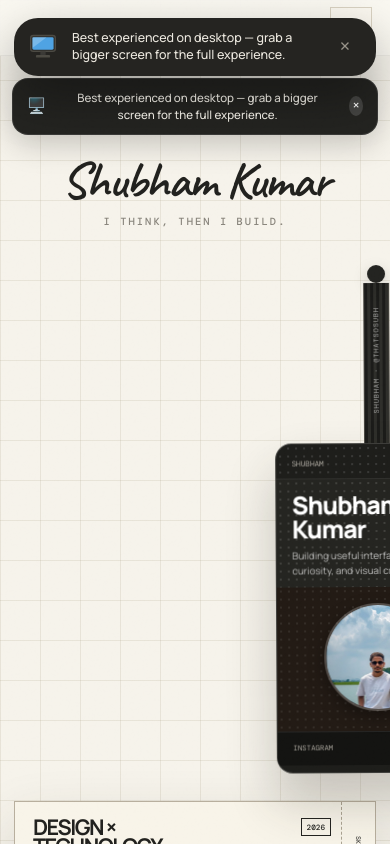
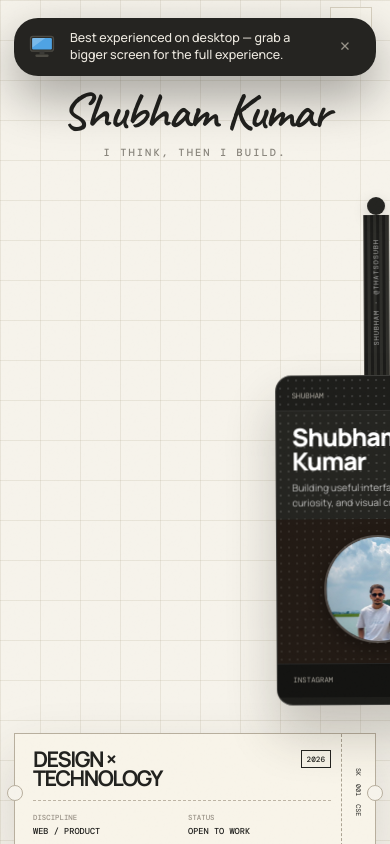
Before and after one commit to Shuv2202/portfolio, a Next.js app: page / in a window 390 px wide. Shown: the top 844 px of the page. Built offline with nearby package versions, Linux system fonts and the light colour scheme.

Commit message:
fix: transparent header scrolling behavior and 10s recurring fixed desktop notice popup alert

```diff
--- a/app/components/MobileDesktopNoticePopup.tsx
+++ b/app/components/MobileDesktopNoticePopup.tsx
@@ -1,10 +1,10 @@
 "use client";
 
-import { useEffect, useState } from "react";
+import { useEffect, useRef, useState } from "react";
 
 function DesktopMonitorIcon() {
   return (
-    <svg width="30" height="30" viewBox="0 0 34 34" fill="none" xmlns="http://www.w3.org/2000/svg">
+    <svg width="28" height="28" viewBox="0 0 34 34" fill="none" xmlns="http://www.w3.org/2000/svg">
       {/* Outer monitor bezel */}
       <rect x="3" y="4" width="28" height="18" rx="3" fill="#2d2c28" stroke="#4c4a43" strokeWidth="1.5" />
       {/* Blue screen display */}
@@ -20,30 +20,23 @@ function DesktopMonitorIcon() {
 }
 
 export default function MobileDesktopNoticePopup() {
-  const [isVisible, setIsVisible] = useState(false);
+  const [isVisible, setIsVisible] = useState(true);
+  const timerRef = useRef<ReturnType<typeof setTimeout> | null>(null);
 
   useEffect(() => {
-    const isDismissed = sessionStorage.getItem("mobile_desktop_notice_dismissed");
-    if (isDismissed) return;
-
-    const checkMobile = () => {
-      const isNarrow = window.innerWidth <= 1024;
-      const isMobileUA = /Android|webOS|iPhone|iPad|iPod|BlackBerry|IEMobile|Opera Mini/i.test(
-        navigator.userAgent
-      );
-      if (isNarrow || isMobileUA) {
-        setIsVisible(true);
-      }
+    return () => {
+      if (timerRef.current) clearTimeout(timerRef.current);
     };
-
-    checkMobile();
-    window.addEventListener("resize", checkMobile);
-    return () => window.removeEventListener("resize", checkMobile);
   }, []);
 
   const handleDismiss = () => {
     setIsVisible(false);
-    sessionStorage.setItem("mobile_desktop_notice_dismissed", "true");
+    if (timerRef.current) clearTimeout(timerRef.current);
+
+    // Re-show popup after 10 seconds (10000 ms) as requested by user
+    timerRef.current = setTimeout(() => {
+      setIsVisible(true);
+    }, 10000);
   };
 
   if (!isVisible) return null;
--- a/app/globals.css
+++ b/app/globals.css
@@ -1606,16 +1606,16 @@ img, svg { display: block; max-width: 100%; }
   }
 
   .site-nav {
-    position: fixed;
+    position: absolute;
     top: 0;
     left: 0;
     right: 0;
-    height: 56px;
+    height: auto;
     min-height: 56px;
     z-index: 100;
-    background: rgba(250, 248, 242, 0.94);
-    backdrop-filter: blur(10px);
-    border-bottom: 1px solid rgba(0, 0, 0, 0.05);
+    background: transparent;
+    backdrop-filter: none;
+    border-bottom: none;
   }
 }
 
--- a/app/page.tsx
+++ b/app/page.tsx
@@ -159,7 +159,6 @@ function Navbar({ menuOpen, setMenuOpen }: { menuOpen: boolean; setMenuOpen: (va
 function Hero() {
   const heroRef = useRef<HTMLElement>(null);
   const [focusMode, setFocusMode] = useState(false);
-  const [bannerVisible, setBannerVisible] = useState(true);
 
   const handlePointerMove = (event: MouseEvent<HTMLElement>) => {
     const rect = event.currentTarget.getBoundingClientRect();
@@ -171,22 +170,6 @@ function Hero() {
 
   return (
     <section id="home" ref={heroRef} className="hero" onMouseMove={handlePointerMove}>
-      {/* Top Banner Notice (Dismissible Pill matching Photo 1) */}
-      {bannerVisible && (
-        <div className="hero-desktop-banner">
-          <span className="hero-desktop-banner__icon" aria-hidden="true">🖥️</span>
-          <span>Best experienced on desktop — grab a bigger screen for the full experience.</span>
-          <button
-            type="button"
-            className="hero-desktop-banner__close"
-            onClick={() => setBannerVisible(false)}
-            aria-label="Dismiss desktop suggestion banner"
-          >
-            ×
-          </button>
-        </div>
-      )}
-
       <div className="hero__canvas">
         {/* Top Left: Hanging ID Card */}
         <HangingIdCard />
```
